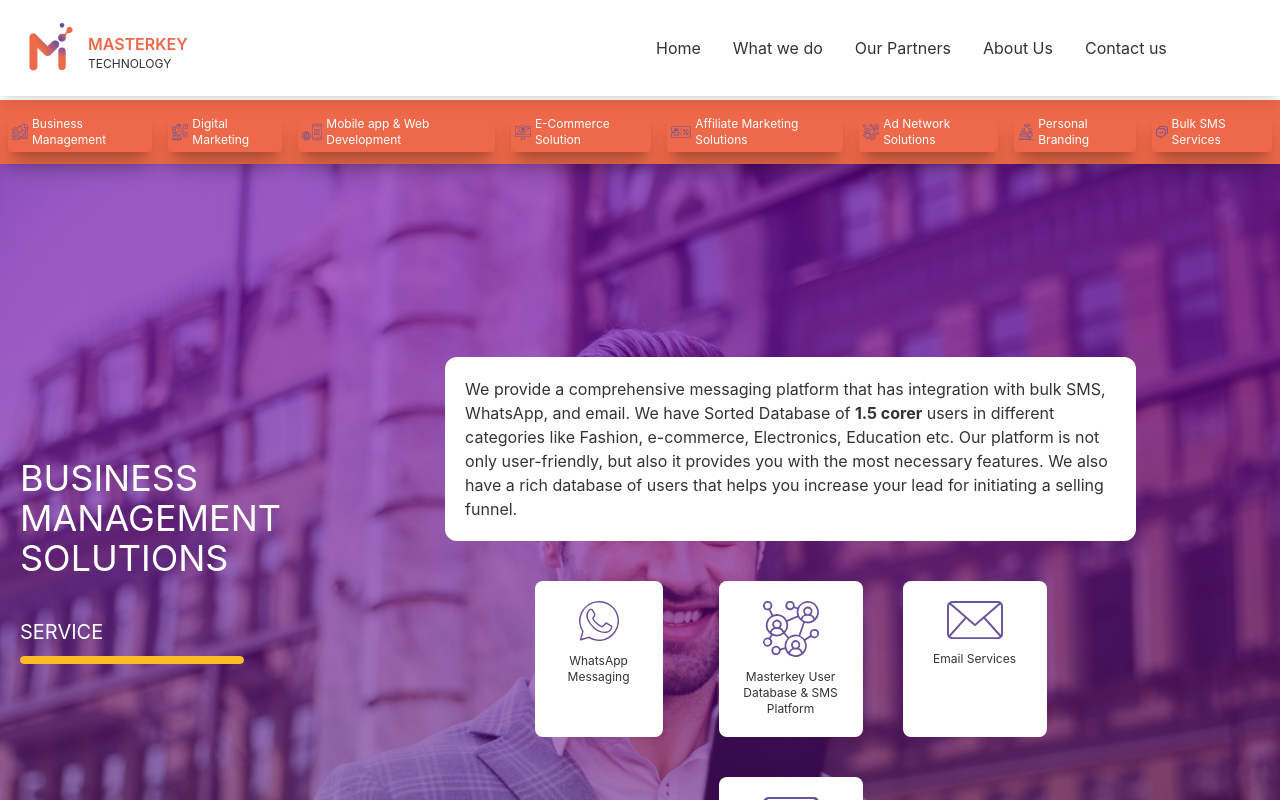
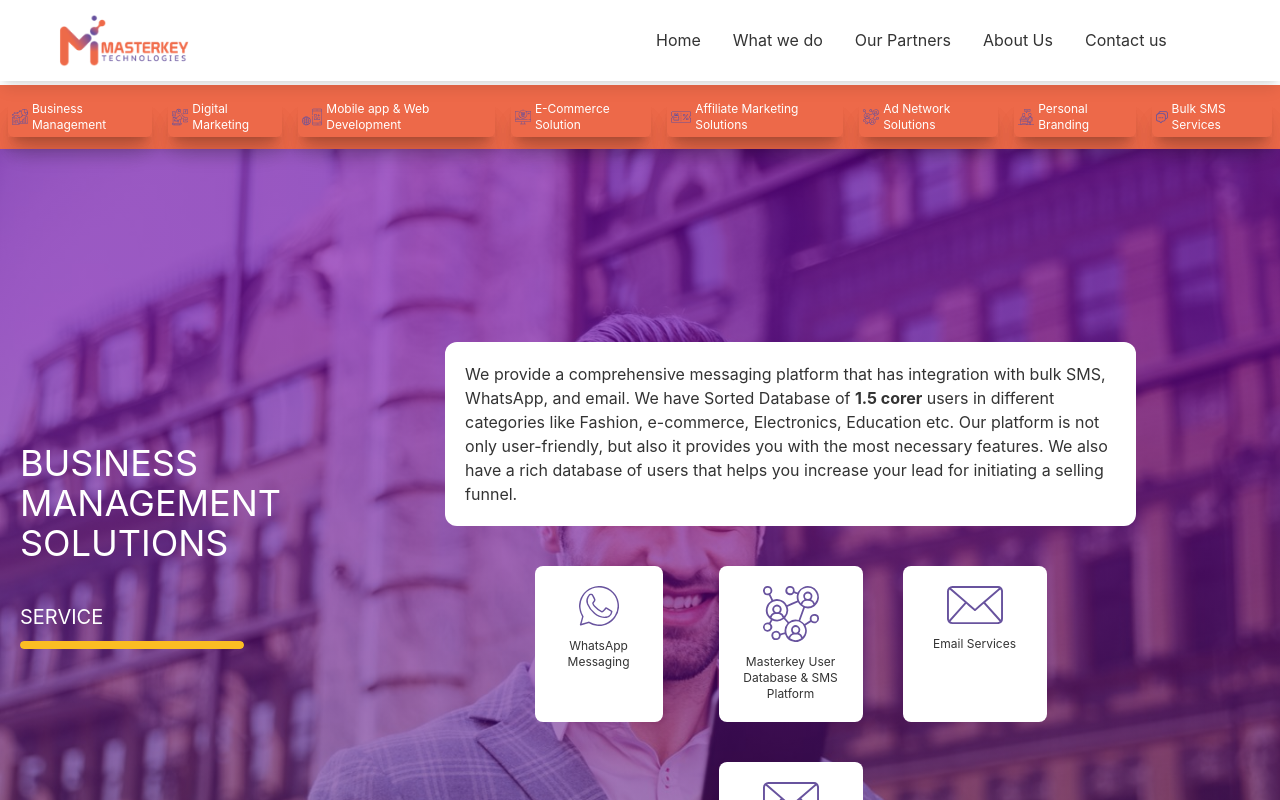
Before and after one commit to shayemhossainMK/masterkey-tech, a React (Create React App) app: page /bulksms in a window 1280 px wide. Shown: the top 800 px of the page. Built offline with nearby package versions, Linux system fonts and the light colour scheme.

Commit message:
new code added

```diff
--- a/src/pages/Home2/HomeTwo.js
+++ b/src/pages/Home2/HomeTwo.js
@@ -14,7 +14,7 @@
     speed: 500,
     slidesToShow: 1,
     slidesToScroll: 1,
-    autoplay: true,
+    // autoplay: true,
     autoplaySpeed: 5000,
     pauseOnHover: true,
   };
@@ -28,7 +28,7 @@
             </div>
           </div>
           <div>
-            <img className="h-screen w-full" src={serviceImg} alt="" />
+            <img className="h-screen w-screen" src={serviceImg} alt="" />
           </div>
           <div>
             <About></About>
--- a/src/shared/Navbar/Navbar.js
+++ b/src/shared/Navbar/Navbar.js
@@ -1,6 +1,6 @@
 import React from "react";
 import { Link } from "react-router-dom";
-import logo from "../../images/logo.png";
+import logo from "../../images/logopng.png";
 import CustomLink from "../CustomLink/CustomLink";
 
 const Navbar = () => {
@@ -47,16 +47,10 @@
                 </li>
               </ul>
             </div>
-            <div className="flex items-center justify-around">
+            <div>
               <CustomLink to="/">
-                <img className="w-20" src={logo} alt="" />
+                <img className="w-48 pl-10" src={logo} alt="" />
               </CustomLink>
-              <div className="mt-2">
-                <h4 className="font-semibold text-secondary uppercase">
-                  Masterkey
-                </h4>
-                <p className="text-xs uppercase">Technology</p>
-              </div>
             </div>
           </div>
           <div class="navbar-center hidden lg:flex">
--- a/src/shared/SubNavbar/SubNavbar.js
+++ b/src/shared/SubNavbar/SubNavbar.js
@@ -13,7 +13,7 @@
 
 const SubNavbar = () => {
   return (
-    <div className="bg-secondary py-3 mt-1 shadow-lg sticky top-24 z-40">
+    <div className="bg-secondary py-3 mt-1 shadow-lg sticky top-20 z-40">
       <ul className="flex justify-center items-center">
         <li className="mx-2 shadow-xl rounded-md  subnav-btn">
           <Link to="/businessmanage">
```
Also changed, not shown: src/pages/Home2/HomeTwo.css (added, +17 -0 lines).
